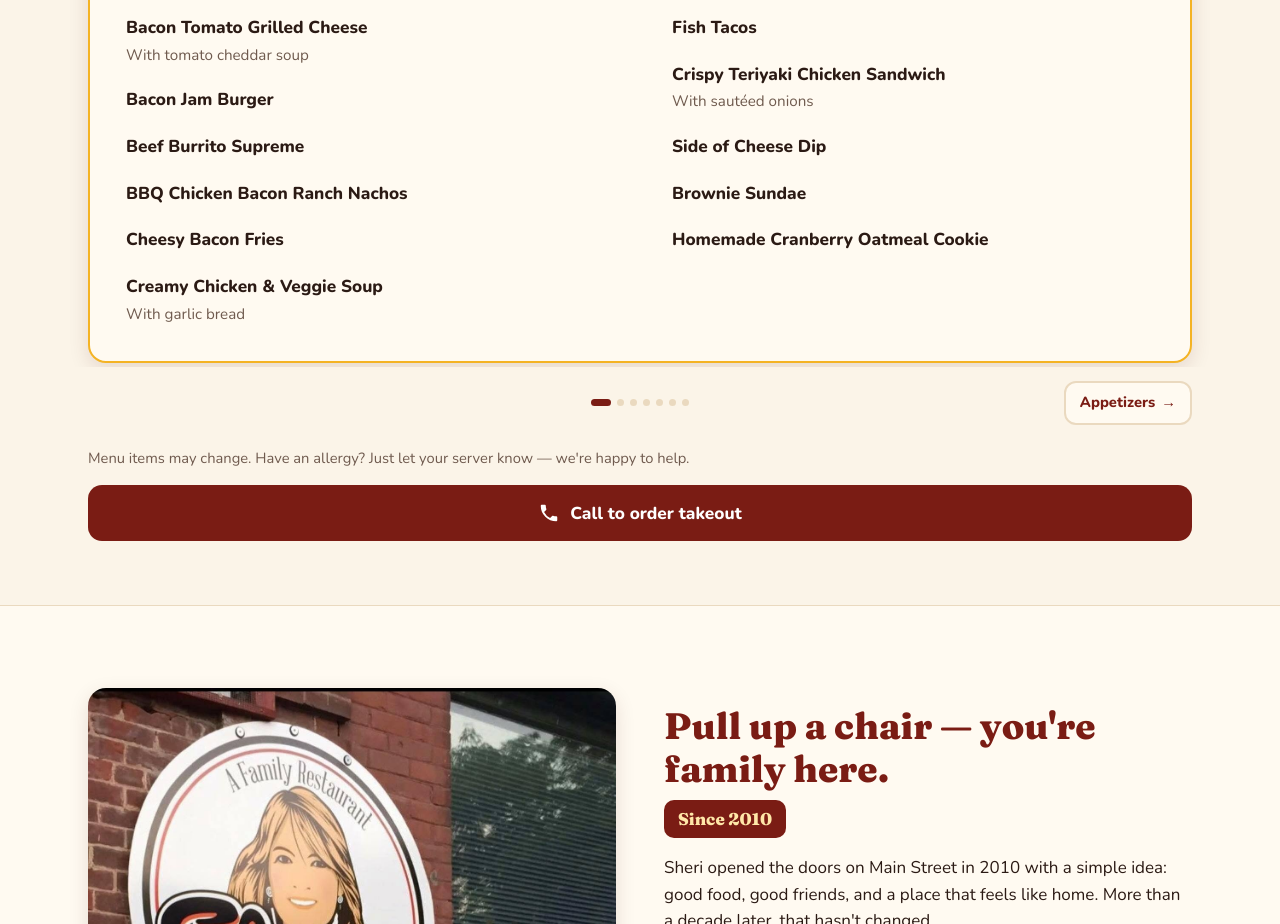
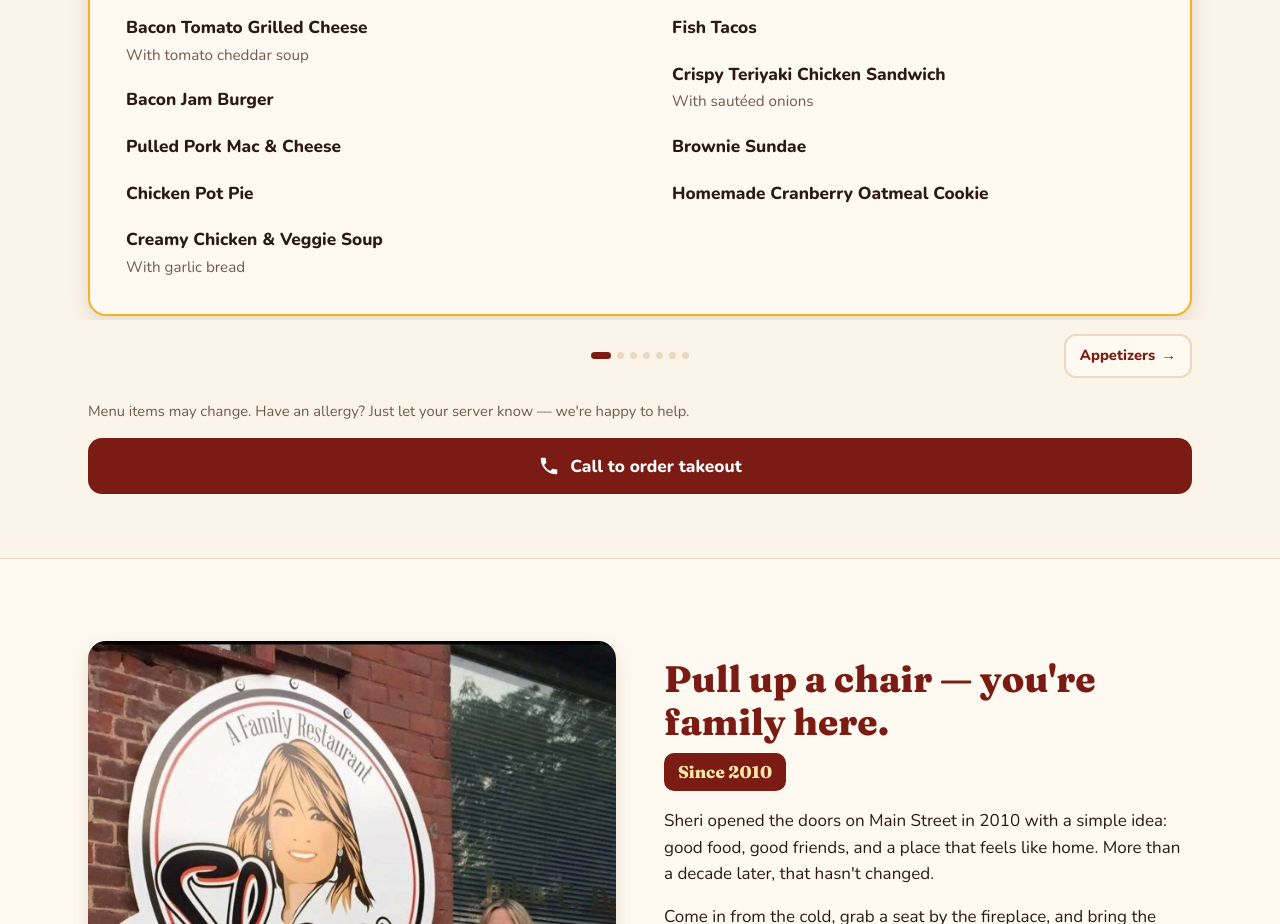
Before and after one commit to sherisplace/sherisplace.github.io, a plain HTML site: page index.html in a window 1280 px wide. Shown: the part 1067-1991 px from the top of the page. Drawn offline with nearby package versions, Linux system fonts and the light colour scheme.

Commit message:
Today's specials (Nov 19), posted from Sheri's specials app

```diff
--- a/index.html
+++ b/index.html
@@ -762,13 +762,11 @@ const EVENTS = [
 const SPECIALS = [
   { n: "Bacon Tomato Grilled Cheese", d: "With tomato cheddar soup" },
   { n: "Bacon Jam Burger" },
-  { n: "Beef Burrito Supreme" },
-  { n: "BBQ Chicken Bacon Ranch Nachos" },
-  { n: "Cheesy Bacon Fries" },
+  { n: "Pulled Pork Mac & Cheese" },
+  { n: "Chicken Pot Pie" },
   { n: "Creamy Chicken & Veggie Soup", d: "With garlic bread" },
   { n: "Fish Tacos" },
   { n: "Crispy Teriyaki Chicken Sandwich", d: "With sautéed onions" },
-  { n: "Side of Cheese Dip" },
   { n: "Brownie Sundae" },
   { n: "Homemade Cranberry Oatmeal Cookie" },
 ];
```
